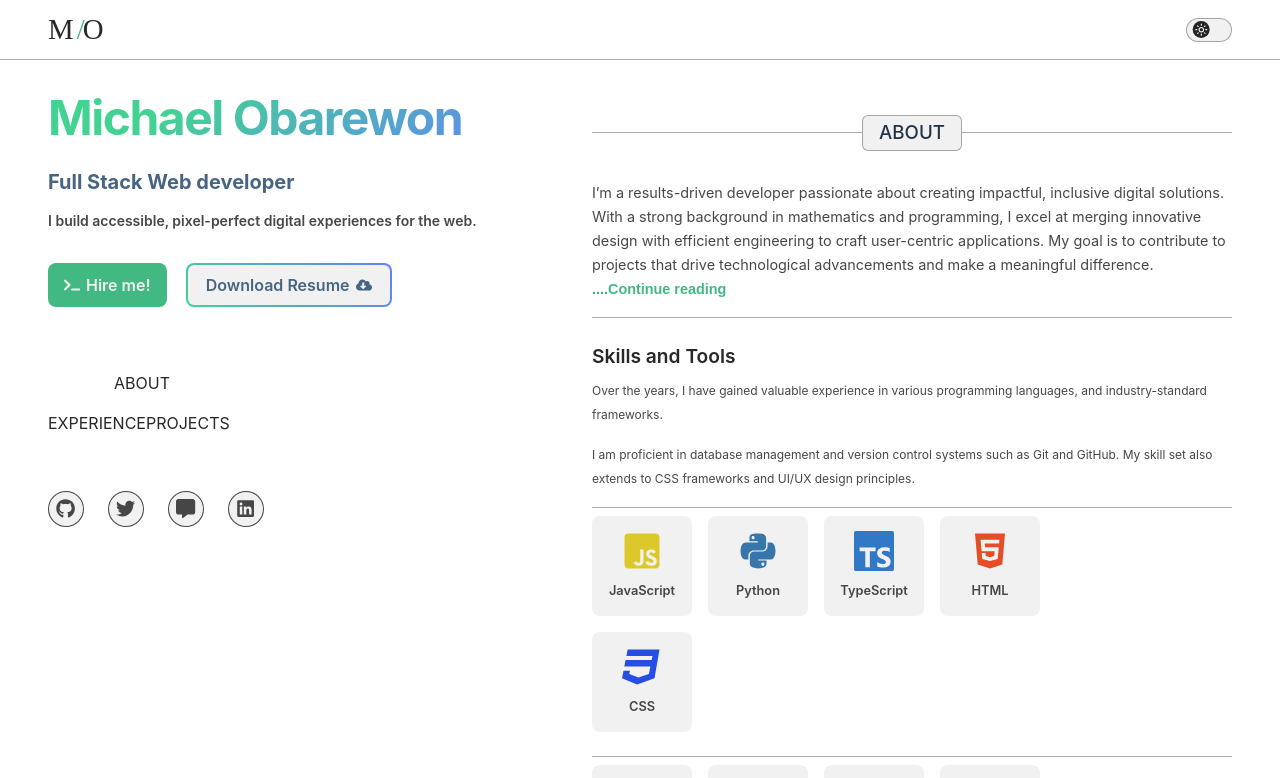
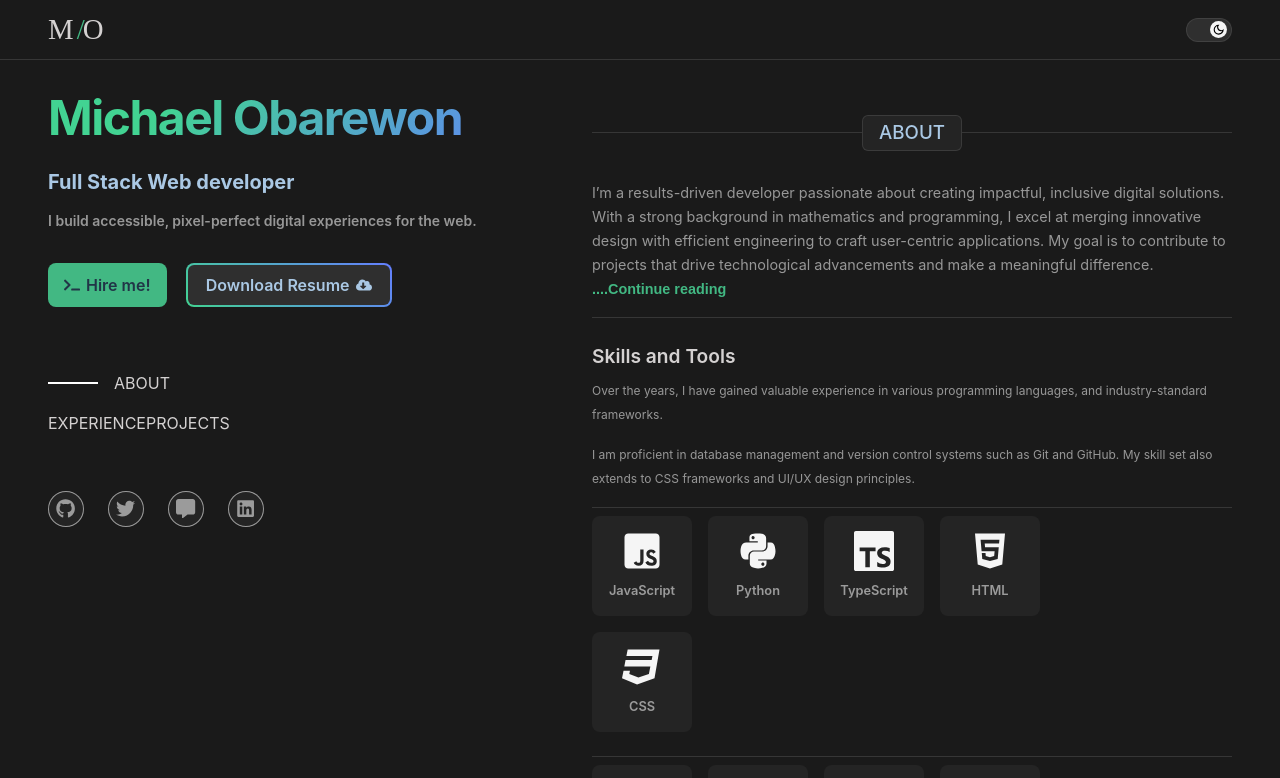
Before and after one commit to skenpo2/micheal-v1.02, a React (Vite) app: page / in a window 1280 px wide. Shown: the top 778 px of the page. Built offline with nearby package versions, Linux system fonts and the light colour scheme; a web font is replaced by a local one.

Commit message:
set default theme to dark

```diff
--- a/src/Header.jsx
+++ b/src/Header.jsx
@@ -47,9 +47,9 @@ const Header = () => {
               </a>
             );
           })}
-          <div className="nav-bar-social">
+          {/* <div className="nav-bar-social">
             <Social />
-          </div>
+          </div> */}
         </ul>
       </div>
     </nav>
--- a/src/ThemeContext.jsx
+++ b/src/ThemeContext.jsx
@@ -5,7 +5,7 @@ export const ThemeContext = createContext();
 
 export const ThemeProvider = ({ children }) => {
   const [theme, setTheme] = useState(
-    () => localStorage.getItem('theme') || 'light'
+    () => localStorage.getItem('theme') || 'dark'
   );
 
   const [showMenu, setShowMenu] = useState(false);
```
